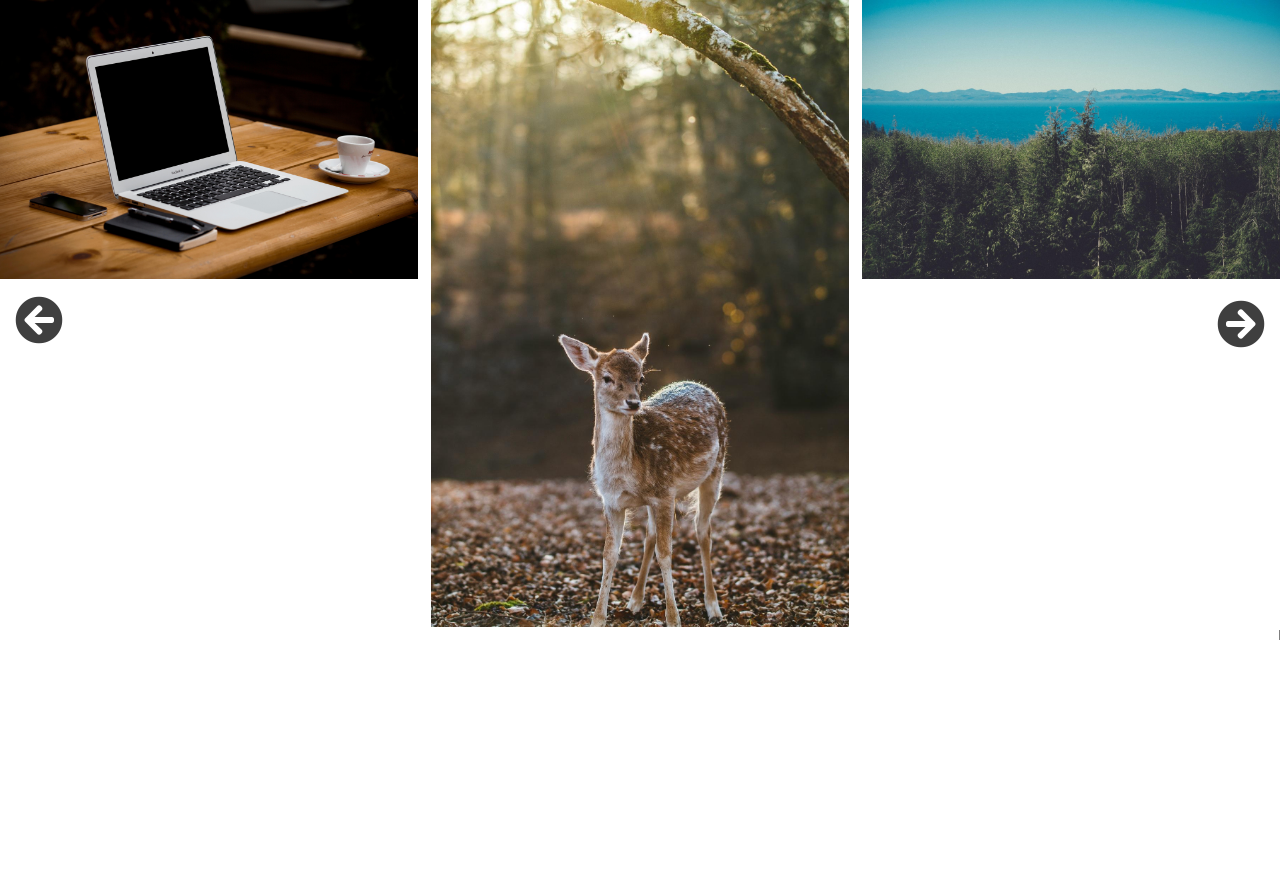
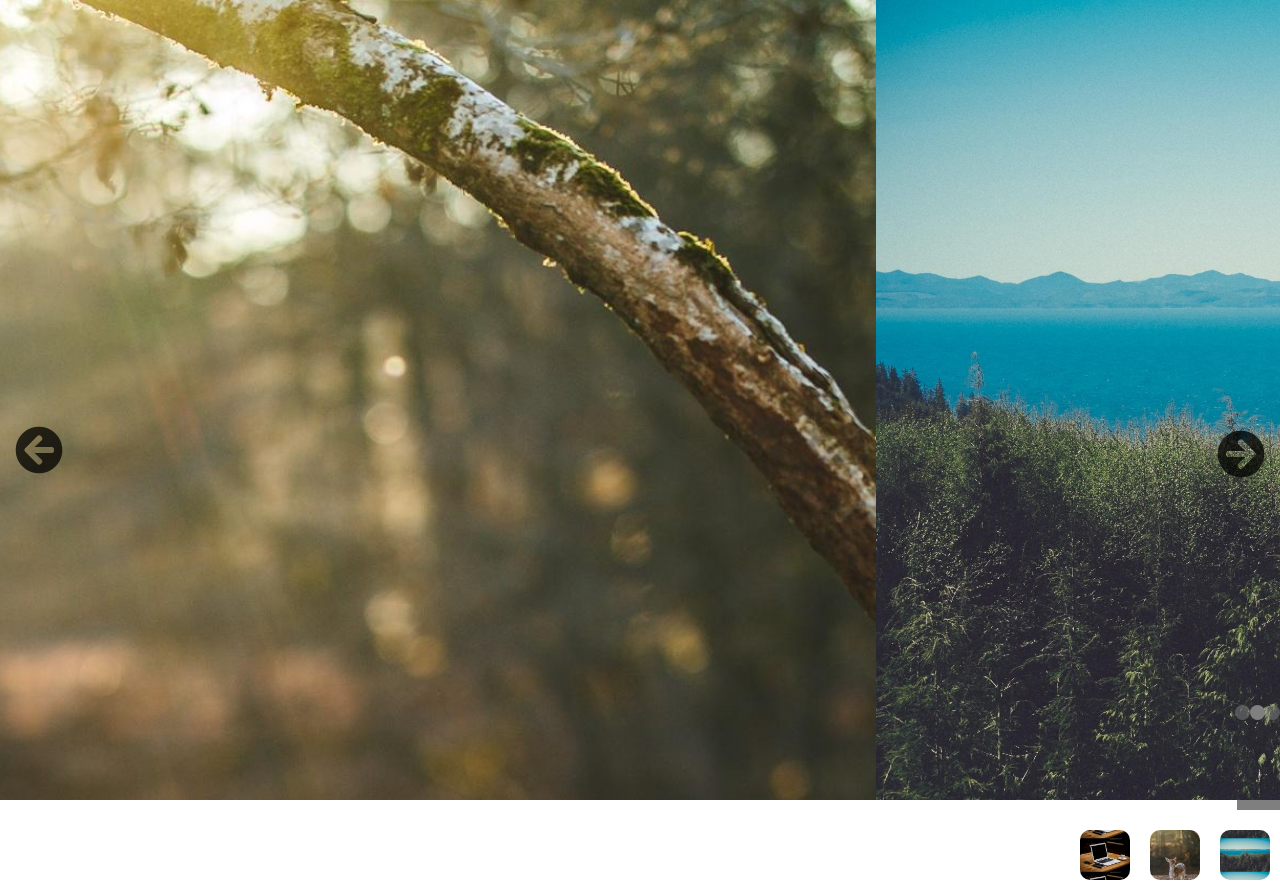
Before and after one commit to ghiath-dev/jsnativeslider, a website: page index.html in a window 1280 px wide. Shown: the top 883 px of the page. Drawn offline with Linux system fonts and the light colour scheme.

Commit message:
adding indicators to the file

```diff
--- a/index.html
+++ b/index.html
@@ -14,10 +14,12 @@
     <div id="slider" class="slider"
          data-interval="5000"
          data-effective-transform="200px"
-         data-slides-per-screen='3'
+         data-slides-per-screen='1'
          data-should-loop='false'
          data-isrtl='true'
-         data-has-thumbnails="true">
+         data-has-thumbnails="true"
+         data-show-full-screen="true"
+         data-has-indicetors="true">
         <div class="button-left arrow-buttons">
             <i class="fas fa-arrow-circle-left"></i>
         </div>
--- a/script.js
+++ b/script.js
@@ -13,7 +13,8 @@ class Slider {
         this.isRtl =  (this.slider.dataset.isrtl || 'false') === 'true';
         this.hasThumbnails =   (this.slider.dataset.hasThumbnails || 'true') === 'true';
         this.slideItems = this.sliderContainer.children;
-
+        this.showFullScreen = (this.slider.dataset.showFullScreen || 'false') === 'true';
+        this.hasIndicetors = (this.slider.dataset.hasIndicetors || 'false') === 'true';
         /* Attributes */
         this.currentSlide = 0;
         this.currentPosition = 0;
@@ -22,7 +23,7 @@ class Slider {
         this.transformValue = 0;
 
         /* Options */
-        this.effectiveTransform = 400;
+        this.effectiveTransform = 200;
         this.totalSlides = this.sliderContainer.childElementCount;
         this.windowSize = (this.totalSlides * window.innerWidth) / this.sliderPerScreen;
         this.sliderContainer.style.width = `${this.windowSize}px`;
@@ -42,18 +43,39 @@ class Slider {
 
         if(this.prevButton !== null) this.prevButton.onclick = this.isRtl ? this.nextSlide.bind(this) : this.previousSlide.bind(this);
         if(this.nextButton !== null) this.nextButton.onclick = this.isRtl ? this.previousSlide.bind(this) : this.nextSlide.bind(this);
-        if(this.hasThumbnails && !this.IsSlidesAllOnScreen()) this.createThumbnails();
+        if(this.hasThumbnails) this.createThumbnails();
+        if(this.hasIndicetors) this.createIndicators();
 
         /* Launching */
         this.play();
     }
 
 
+    createIndicators(){
+        let numberOfIndicators = this.sliderContainer.childElementCount;
+        let indicatorsDiv = document.createElement('div');
+
+        indicatorsDiv.classList.add('indicators');
+
+        for(let i = 0; i < numberOfIndicators; i++){
+            let indicator = document.createElement('div');
+            indicator.classList.add('indicator');
+            indicator.onclick = () => this.goToElement(i);
+            indicatorsDiv.appendChild(indicator);
+        }
+
+        this.slider.appendChild(indicatorsDiv);
+
+    }
+
     setImagesWidth() {
+
+        this.sliderContainer.style.height = this.showFullScreen ? `100vh` : 'auto';
+
         for (let i = 0; i < this.slideItems.length; i++) {
             this.slideItems[i].style.width = `${100 / this.slideItems.length}%`;
 
-            this.isRtl ? this.slideItems[i].style.marginLeft = (i+1) % this.sliderPerScreen !==0? `1%`: '0':
+            this.isRtl ? this.slideItems[i].style.marginLeft = (i+1) % this.sliderPerScreen !==0 ? `1%`: '0':
                 this.slideItems[i].style.marginRight = (i+1) % this.sliderPerScreen !==0? `1%`: '0';
         }
     }
@@ -73,10 +95,21 @@ class Slider {
         }.bind(this), this.interval);
     }
 
+    fillIndicators(){
+        let indicators =  this.slider.querySelectorAll('.indicators .indicator');
+
+        indicators.forEach((item)=>{
+            item.style.opacity = '.5';
+        })
+        console.log(this.currentSlide);
+        this.slider.querySelector(`.indicators div:nth-child(${this.currentSlide+1 })`).style.opacity='1';
+
+    }
     render() {
         if (!this.dragging)
             this.currentPosition = (this.isRtl ? 1 : -1) * (this.currentSlide * window.innerWidth);
 
+        if(this.hasIndicetors) this.fillIndicators();
         this.sliderContainer.style.left = `${this.currentPosition}px`;
     }
 
@@ -118,13 +151,16 @@ class Slider {
 
         this.dragging = false;
         let shouldMove = Math.abs(this.currentPosition - this.initialSlidePosition) >= this.effectiveTransform;
-
+        console.log(`${shouldMove} && ${this.initialSlidePosition < this.currentPosition} && ${!this.isFirstSlide()}`)
+        console.log(shouldMove && this.initialSlidePosition < this.currentPosition && !this.isFirstSlide())
         if (shouldMove && this.initialSlidePosition < this.currentPosition && !this.isFirstSlide()) {
-            this.previousSlide();
+            this.isRtl? this.nextSlide(): this.previousSlide();
         }
 
+        console.log(shouldMove && this.initialSlidePosition > this.currentPosition && !this.isLastSlide())
+        console.log(`${shouldMove} && ${this.initialSlidePosition > this.currentPosition} && ${!this.isLastSlide()}`)
         if (shouldMove && this.initialSlidePosition > this.currentPosition && !this.isLastSlide()) {
-            this.nextSlide();
+            this.isRtl? this.previousSlide(): this.nextSlide();
 
         }
         this.play();
@@ -174,6 +210,7 @@ class Slider {
 
     goToNextSlide() {
         this.currentSlide++;
+
         this.play();
 
         return this.render();
--- a/style.css
+++ b/style.css
@@ -118,3 +118,21 @@ table {
 .button-right, .button-left {
     display: flex;
 }
+.indicatorDiv{
+
+}
+.indicators{
+    display: flex;
+    width: 100%;
+    align-items: center;
+    position: absolute;
+    bottom: 20%;
+    z-index: 99;
+}
+.indicator{
+    width: 15px;
+    height: 15px;
+    background: gray;
+    opacity: .4;
+    border-radius: 100%;
+}
```
